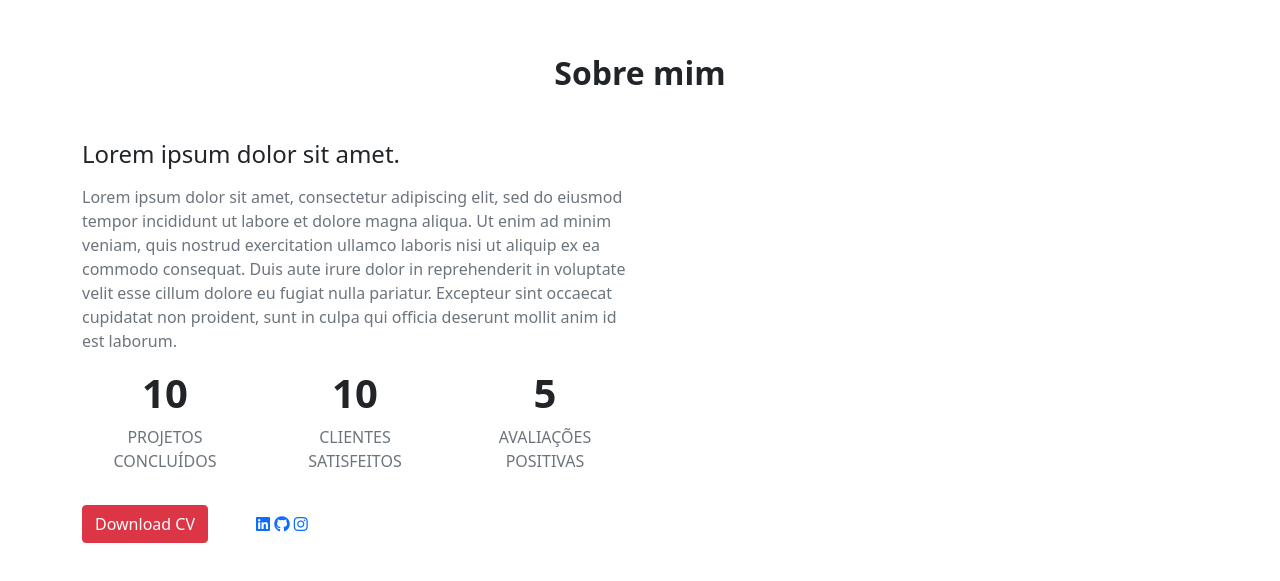
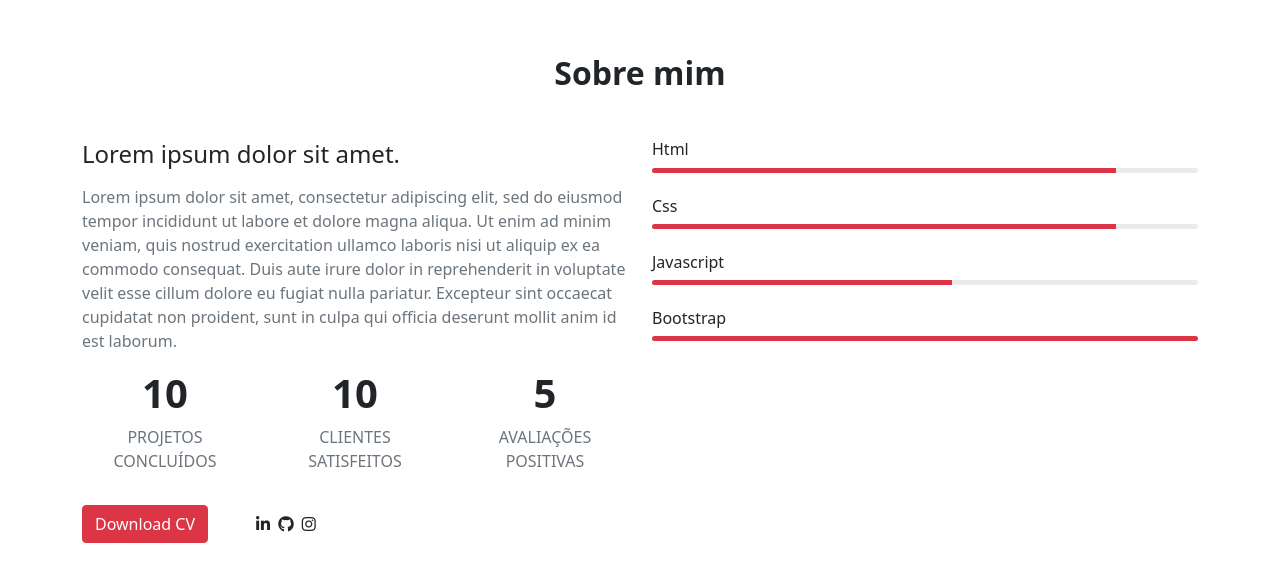
Before and after one commit to PedroAFG/portfolio, a plain HTML site: page index.html in a window 1280 px wide. Shown: the part 914-1495 px from the top of the page. Drawn offline with Linux system fonts and the light colour scheme.

Commit message:
commit antes de criação de branch nova

```diff
--- a/index.html
+++ b/index.html
@@ -6,6 +6,7 @@
     <title>Portfolio Pessoal - Pedro</title>
     <link rel="stylesheet" href="css/bootstrap.min.css">
     <link rel="stylesheet" href="css/font-awesome.min.css">
+    <link rel="stylesheet" href="css/estilos.css">
 </head>
 <body class="bg-light">
 
@@ -104,15 +105,38 @@
                     <div class="col-lg-12 d-flex align-items-center">
                         <a href="#" class="btn btn-danger me-5">Download CV</a>
                         <div class="social-links">
-                            <a href="#"><i class="fab fa-linkedin"></i></a>
-                            <a href="#"><i class="fab fa-github"></i></a>
-                            <a href="#"><i class="fab fa-instagram"></i></a>
+                            <a href="#" class="text-dark me-1"><i class="fab fa-linkedin-in"></i></a>
+                            <a href="#" class="text-dark me-1"><i class="fab fa-github"></i></a>
+                            <a href="#" class="text-dark me-1"><i class="fab fa-instagram"></i></a>
                         </div>
                     </div>
                 </div>
             </div>
-            <div class="col-md-6">
-
+            <div class="col-md-6 mt-5 mt-md-0">
+                <div class="skill-item mb-4">
+                    <h3 class="fs-6">Html</h3>
+                    <div class="progress" style="height: 5px;">
+                        <div class="progress-bar bg-danger" role="progressbar" style="width: 85%;" aria-valuenow="85" aria-valuemin="0" aria-valuemax="100"></div>
+                    </div>
+                </div>
+                <div class="skill-item mb-4">
+                    <h3 class="fs-6">Css</h3>
+                    <div class="progress" style="height: 5px;">
+                        <div class="progress-bar bg-danger" role="progressbar" style="width: 85%;" aria-valuenow="85" aria-valuemin="0" aria-valuemax="100"></div>
+                    </div>
+                </div>
+                <div class="skill-item mb-4">
+                    <h3 class="fs-6">Javascript</h3>
+                    <div class="progress" style="height: 5px;">
+                        <div class="progress-bar bg-danger" role="progressbar" style="width: 55%;" aria-valuenow="55" aria-valuemin="0" aria-valuemax="100"></div>
+                    </div>
+                </div>
+                <div class="skill-item">
+                    <h3 class="fs-6">Bootstrap</h3>
+                    <div class="progress" style="height: 5px;">
+                        <div class="progress-bar bg-danger" role="progressbar" style="width: 100%;" aria-valuenow="100" aria-valuemin="0" aria-valuemax="100"></div>
+                    </div>
+                </div>
             </div>
         </div>
     </div>
```
